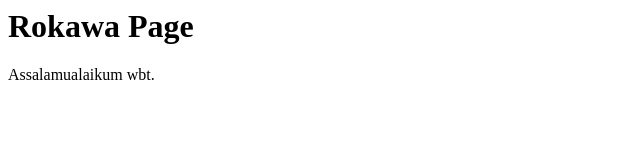
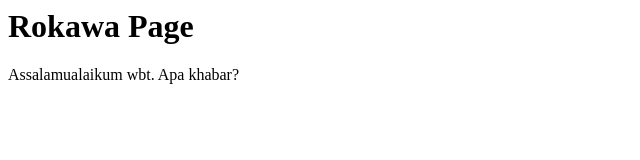
Before and after one commit to efadzli-umt/web, a plain HTML site: page index.html in a window 1280 px wide. Shown: the full height of the page, 0-640 px from the left. Drawn offline with Linux system fonts and the light colour scheme.

Commit message:
Update greeting message in index.html

```diff
--- a/index.html
+++ b/index.html
@@ -3,5 +3,5 @@
 <title>Rokawa Page from GitHub</title>
 </header>
 <h1>Rokawa Page</h1>
-<p>Assalamualaikum wbt.</p>
+<p>Assalamualaikum wbt. Apa khabar?</p>
 </html>
```
